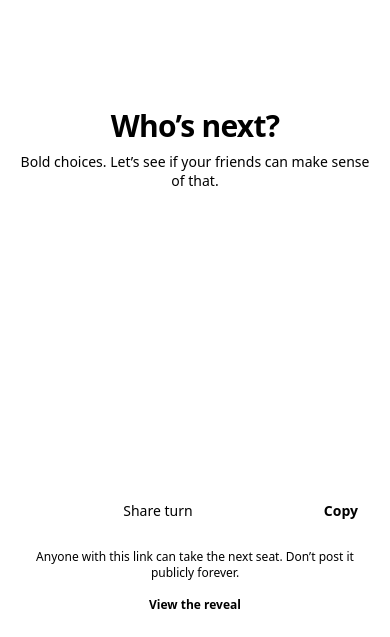
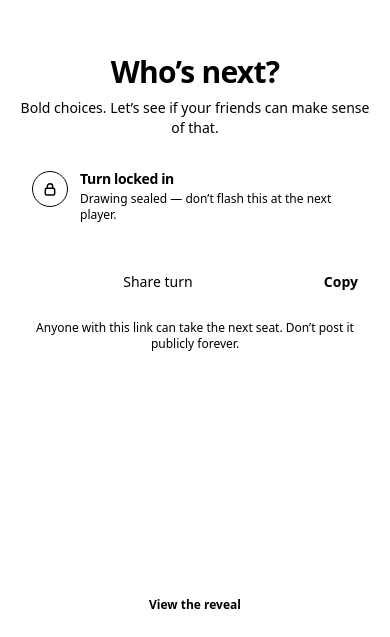
Before and after one commit to juanroddotdev/drawing-game, a Nuxt app: page /c/1/pass in a window 390 px wide. Shown: the part 207-844 px from the top of the page. Built offline with nearby package versions, Linux system fonts and the light colour scheme; a web font is replaced by a local one.

Commit message:
Hide pass-screen spoilers behind a locked-in handoff.
Keep Share turn as the hero and only show the drawing or guess after an explicit peek, so phone pass-and-play does not leak the answer.

Co-authored-by: Cursor <cursoragent@cursor.com>

```diff
--- a/app/pages/c/[chainId]/pass.vue
+++ b/app/pages/c/[chainId]/pass.vue
@@ -57,12 +57,24 @@ const advancedOpen = ref(false)
 
 const handoff = ref<PassHandoff | null>(null)
 const subheader = ref('')
+/** Spoiler content stays hidden until the player explicitly peeks. */
+const peekOpen = ref(false)
 
 const previewDrawing = computed(() => {
   const doc = handoff.value?.drawing
   if (!doc || !doc.strokes?.length) return null
   return doc as DrawingDocument
 })
+
+const canPeek = computed(() =>
+  Boolean(previewDrawing.value || (handoff.value?.kind === 'guess' && handoff.value.guessText)),
+)
+
+const lockedHint = computed(() => (
+  handoff.value?.kind === 'guess'
+    ? 'Guess sealed — don’t flash this at the next player.'
+    : 'Drawing sealed — don’t flash this at the next player.'
+))
 
 onMounted(() => {
   if (isMock.value) {
@@ -200,7 +212,7 @@ useHead({ title: 'Who’s next? — DoodleLoop' })
         </template>
       </div>
 
-      <!-- Middle: title, tease, high-five — fills leftover height -->
+      <!-- Middle: title, locked status, share hero -->
       <div class="flex min-h-0 flex-1 flex-col items-center justify-center gap-5 py-6">
         <header class="space-y-2 text-center">
           <h1 class="text-3xl font-bold tracking-tight sm:text-4xl">
@@ -212,12 +224,69 @@ useHead({ title: 'Who’s next? — DoodleLoop' })
         </header>
 
         <div
-          v-if="previewDrawing"
+          class="chip-sketch flex w-full max-w-sm items-start gap-3 rounded-[var(--radius-chip)] px-4 py-3"
+          role="status"
+        >
+          <span
+            class="mt-0.5 flex size-9 shrink-0 items-center justify-center rounded-full border border-[var(--ink)] bg-[var(--accent)] text-[var(--ink)] shadow-block"
+            aria-hidden="true"
+          >
+            <svg
+              viewBox="0 0 24 24"
+              class="h-4 w-4"
+              fill="none"
+              stroke="currentColor"
+              stroke-width="2.25"
+              stroke-linecap="round"
+              stroke-linejoin="round"
+            >
+              <rect
+                x="5"
+                y="11"
+                width="14"
+                height="10"
+                rx="2"
+              />
+              <path d="M8 11V8a4 4 0 0 1 8 0v3" />
+            </svg>
+          </span>
+          <div class="min-w-0 flex-1 text-left">
+            <p class="text-sm font-bold tracking-tight text-[var(--ink)]">
+              Turn locked in
+            </p>
+            <p class="mt-0.5 text-xs font-medium leading-snug text-[var(--ink-muted)]">
+              {{ lockedHint }}
+            </p>
+          </div>
+        </div>
+
+        <div class="w-full max-w-sm">
+          <ChainShareTurn
+            :url="absoluteUrl"
+            :step-label="stepLabel"
+          />
+        </div>
+
+        <div
+          v-if="canPeek"
+          class="flex w-full max-w-sm flex-col items-center gap-3"
+        >
+          <button
+            type="button"
+            class="btn-quiet !px-2 !py-1 text-xs font-semibold"
+            :aria-expanded="peekOpen"
+            @click="peekOpen = !peekOpen"
+          >
+            {{ peekOpen ? 'Hide your turn' : 'Peek at your turn' }}
+          </button>
+
+          <div
+            v-if="peekOpen && previewDrawing"
             class="flex justify-center"
           >
             <div
               class="pass-preview w-[9.5rem] overflow-hidden border border-[var(--ink)] bg-[var(--canvas)] shadow-block sm:w-[10.5rem]"
-            aria-hidden="true"
+              aria-label="Your drawing preview"
             >
               <CanvasStrokeRenderer
                 :document="previewDrawing"
@@ -227,21 +296,16 @@ useHead({ title: 'Who’s next? — DoodleLoop' })
           </div>
 
           <div
-          v-else-if="handoff?.kind === 'guess' && handoff.guessText"
-          class="chip-sketch w-full max-w-sm rounded-[var(--radius-chip)] px-4 py-3 text-center text-sm font-semibold text-[var(--ink)]"
+            v-else-if="peekOpen && handoff?.kind === 'guess' && handoff.guessText"
+            class="chip-sketch w-full rounded-[var(--radius-chip)] px-4 py-3 text-center text-sm font-semibold text-[var(--ink)]"
           >
             “{{ handoff.guessText }}”
           </div>
         </div>
+      </div>
 
-      <!-- Bottom: share CTAs + quiet links -->
-      <div class="flex shrink-0 flex-col gap-3">
-        <ChainShareTurn
-          :url="absoluteUrl"
-          :step-label="stepLabel"
-        />
-
-        <div class="flex flex-col items-center gap-2">
+      <!-- Bottom: quiet links -->
+      <div class="flex shrink-0 flex-col items-center gap-2">
         <NuxtLink
           :to="`/c/${slug}/reveal`"
           class="btn-quiet !px-2 !py-1 text-xs font-semibold"
@@ -278,7 +342,6 @@ useHead({ title: 'Who’s next? — DoodleLoop' })
         </template>
       </div>
     </div>
-    </div>
   </main>
 </template>
 
```
Lines whose indentation alone changed are shown as unchanged.
